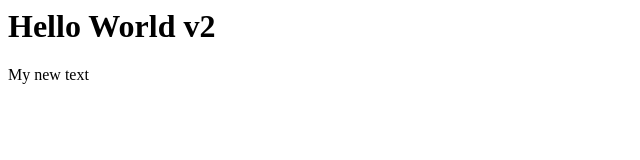
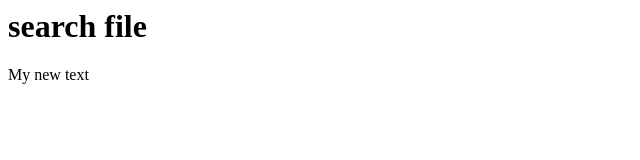
Before and after one commit to xamQrexii/project, a plain HTML site: page index.html in a window 1280 px wide. Shown: the whole page, without its empty margins (0-640 px from the left). Drawn offline with Linux system fonts and the light colour scheme.

Commit message:
added search file

```diff
--- a/index.html
+++ b/index.html
@@ -1,2 +1,2 @@
-<h1>Hello World v2</h1>
+<h1>search file</h1>
 My new text
```
